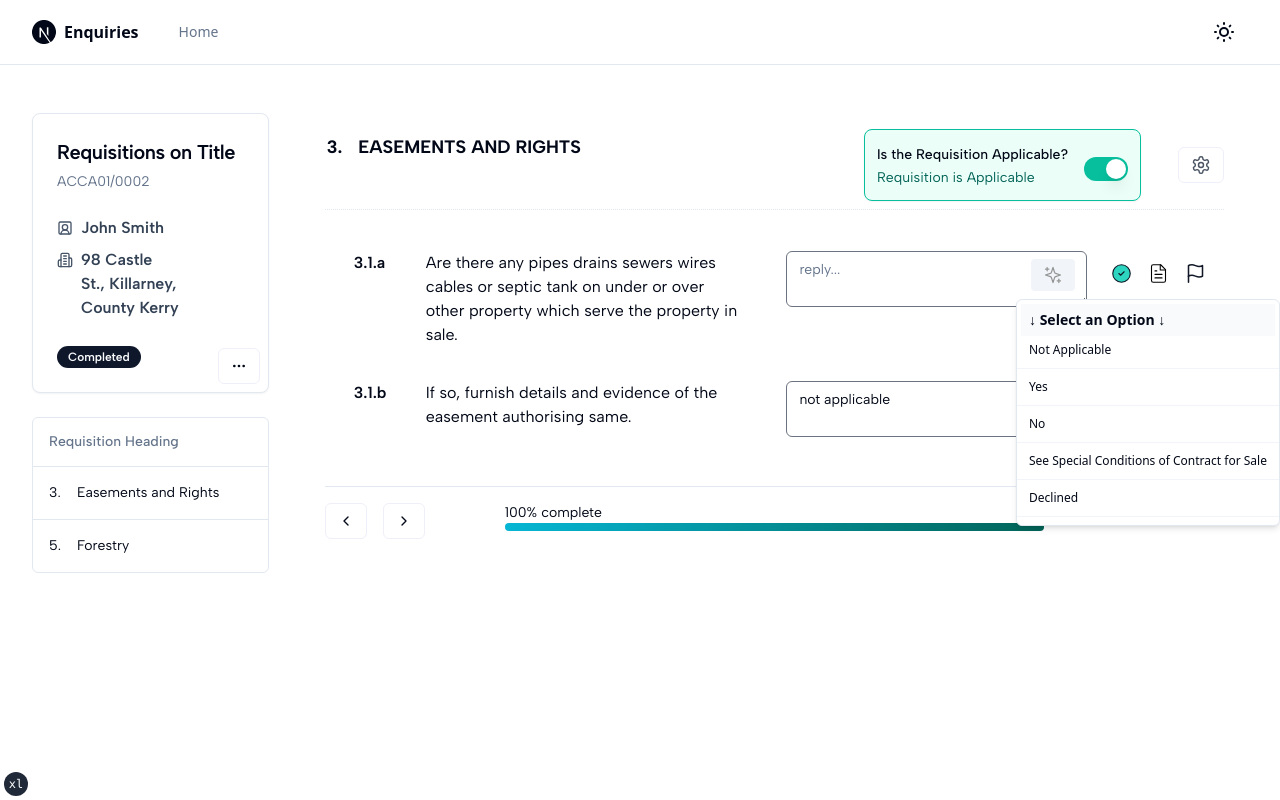
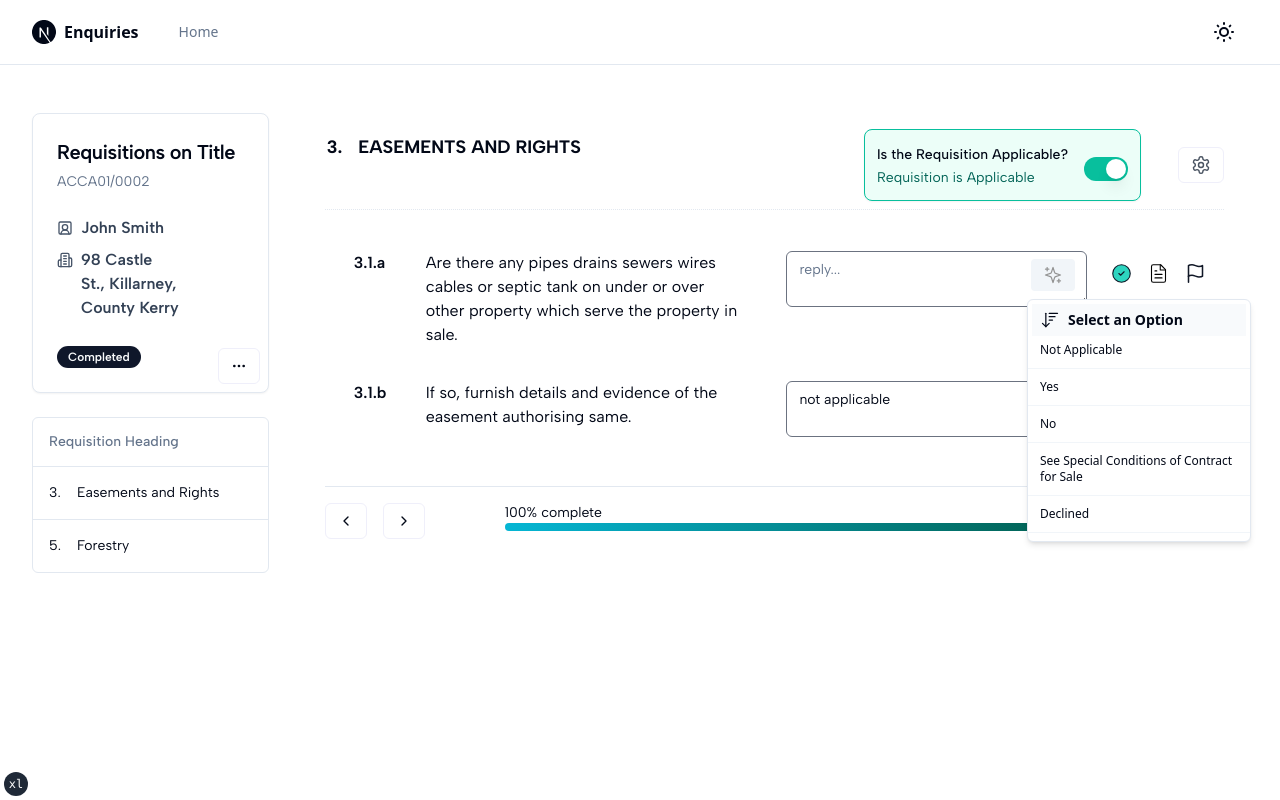
Before and after one commit to kanejoe/enquiries, a Next.js app: page /atomic_requisition in a window 1280 px wide. Both pictures are taken after a click on the button 1053 px from the left and 275 px from the top of the page. Built offline with nearby package versions, Linux system fonts and the light colour scheme.

Commit message:
making the dropdown more readable

```diff
--- a/app/atomic_requisition/ReplyForm.tsx
+++ b/app/atomic_requisition/ReplyForm.tsx
@@ -3,7 +3,7 @@
 import { useCallback, useEffect, useLayoutEffect, useRef } from "react"
 import { zodResolver } from "@hookform/resolvers/zod"
 import _ from "lodash"
-import { Sparkles } from "lucide-react"
+import { ArrowDownWideNarrow, Dot, Sparkles } from "lucide-react"
 import { useForm } from "react-hook-form"
 import * as z from "zod"
 
@@ -134,17 +134,19 @@ export function ReplyForm({ reply, reqId }: ReplyFormProps) {
                       <MenubarTrigger className="hover:cursor-pointer">
                         <Sparkles size={20} color="#949494" strokeWidth={1.5} />
                       </MenubarTrigger>
-                      <MenubarContent>
-                        <MenubarLabel className="bg-slate-50">
-                          ↓ Select an Option ↓
+                      <MenubarContent className="w-56">
+                        <MenubarLabel className="flex flex-row bg-slate-50">
+                          <ArrowDownWideNarrow size={20} strokeWidth={1.5} />
+                          <span className="ml-2 text-sm">Select an Option</span>
                         </MenubarLabel>
                         {presets.map((preset) => {
                           return (
                             <>
                               <MenubarItem
-                                className="text-xs"
+                                className="whitespace-normal break-words text-xs"
                                 onSelect={() => handleMenuItemClick(preset)}
                               >
+                                {/* <Dot className="text-slate-600" /> */}
                                 {preset}
                               </MenubarItem>
                               <MenubarSeparator />
```
